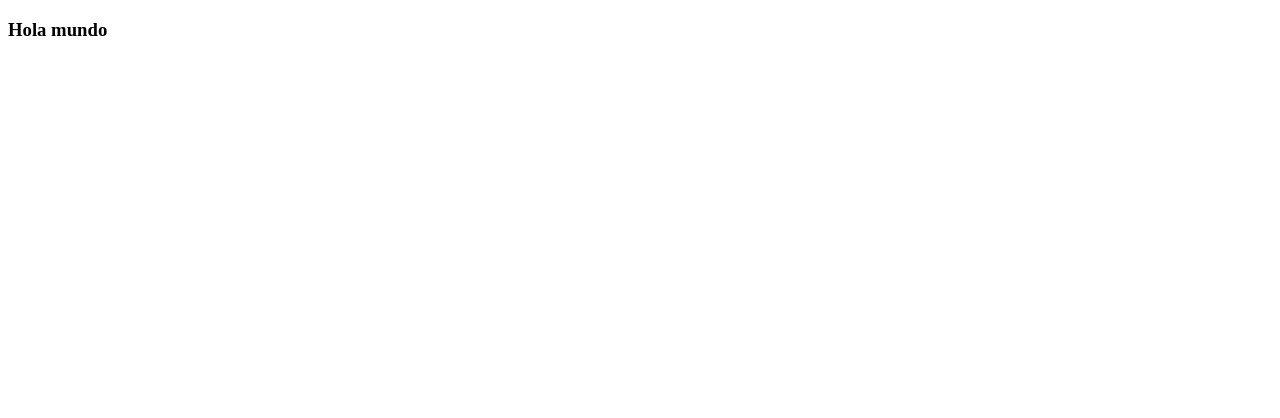
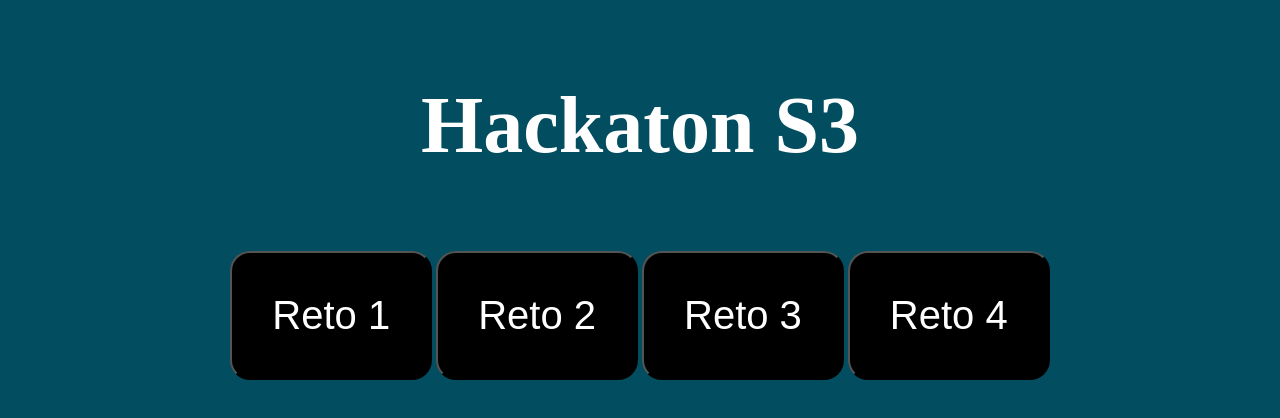
Before and after one commit to maramarkxd1/Hackaton-03, a plain HTML site: page index.html in a window 1280 px wide. Drawn offline with Linux system fonts and the light colour scheme.

Commit message:
edit style.css and index.html

```diff
--- a/index.html
+++ b/index.html
@@ -4,12 +4,21 @@
     <meta charset="UTF-8">
     <meta http-equiv="X-UA-Compatible" content="IE=edge">
     <meta name="viewport" content="width=device-width, initial-scale=1.0">
+    <link rel="stylesheet" href="style.css">
     <title>Document</title>
 </head>
 <body>
-    <Section>
+    <Section class="contenido">
         <article>
-            <h1>Hola mundo</h1>
+            <h1>Hackaton S3</h1>
+            <button><a href="./readme.md">Reto 1</a></button>
+            <button><a href="./tags-form.html">Reto 2</a></button>
+            <button><a href="./form.html">Reto 3</a></button>
+            <button><a href="./feature.html">Reto 4</a></button>
+
+
+
+
 
         </article>
     </Section>
--- /dev/null
+++ b/style.css
@@ -0,0 +1,20 @@
+body {
+    background: rgb(2, 77, 95);
+}
+.contenido {
+    text-align: center;
+}
+h1 {
+    font-size: 80px;
+    color: white;
+}
+button {
+    padding: 40px;
+    background-color: black;
+    border-radius: 20px;
+}
+a {
+    text-decoration: none;
+    font-size: 40px;
+    color: rgb(255, 255, 255);
+}
```
